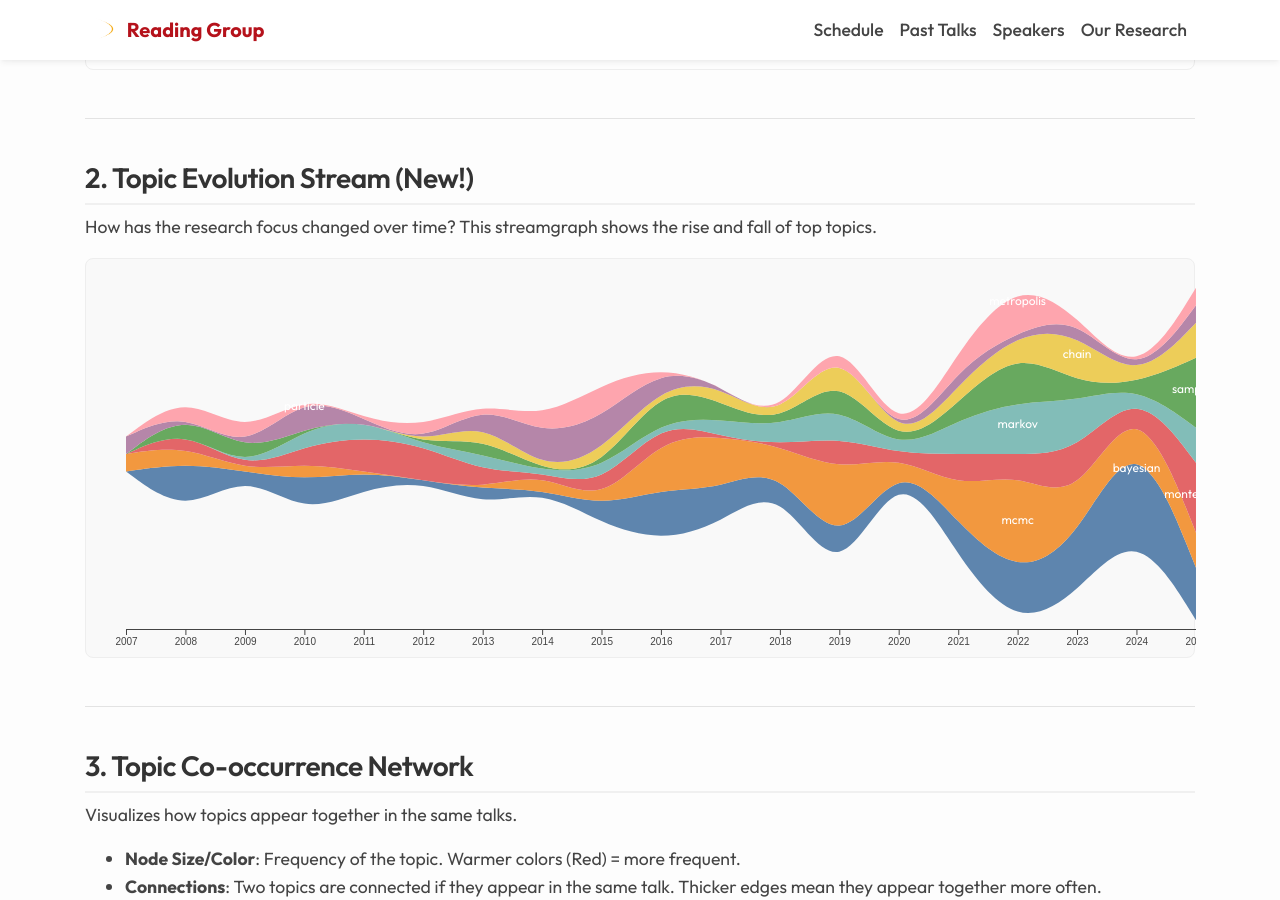
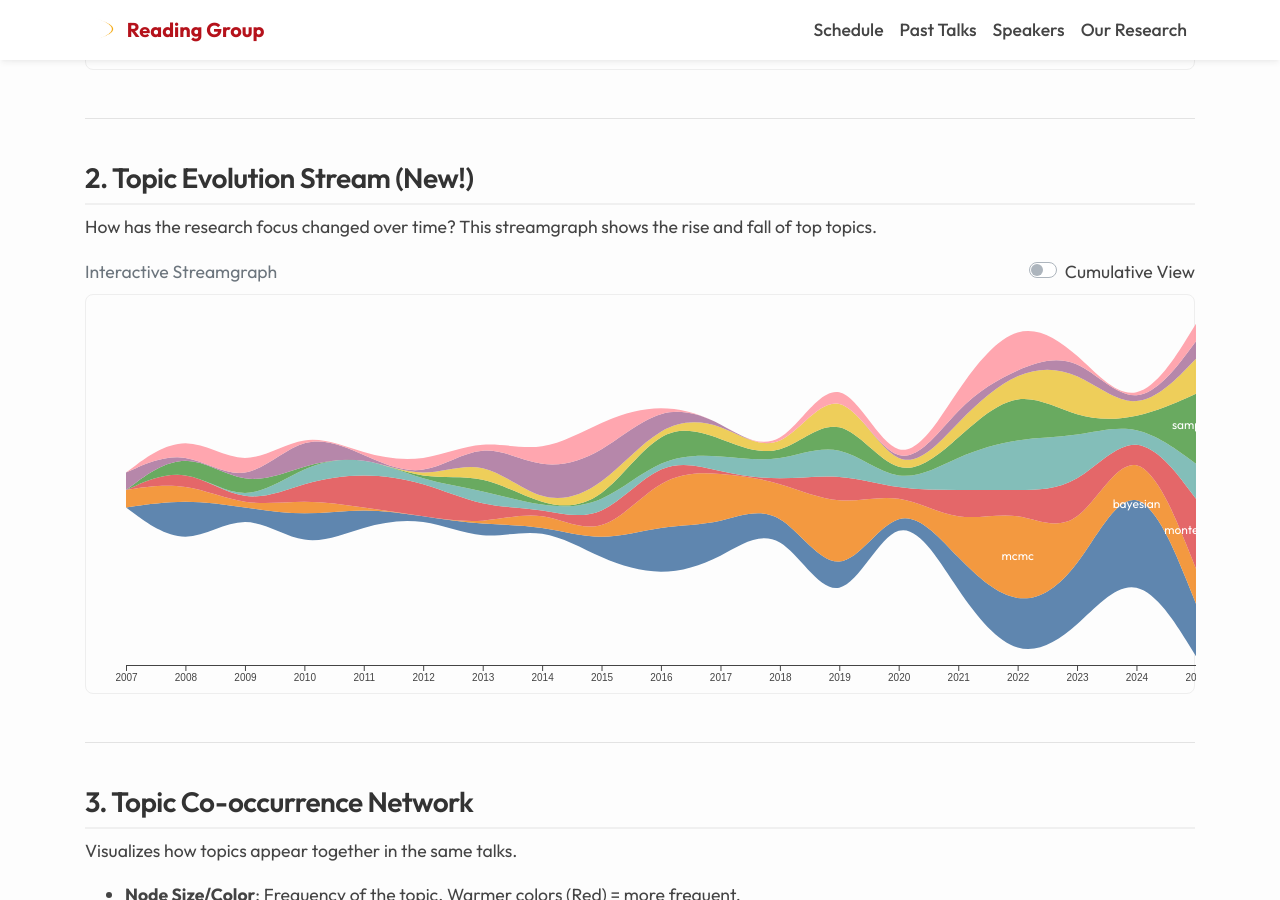
Before and after one commit to LU-CSML/lu-csml.github.io, a Jekyll site: the page built from visualizations.md, in a window 1280 px wide and 900 px high, scrolled down 597 px. Built offline with Jekyll 4.4.1, drawn with Linux system fonts in a browser that asks for light colours; some of the changed lines change nothing that is shown.

Commit message:
feat: Add cumulative view toggle and logic to streamgraph visualization.

```diff
--- a/visualizations.md
+++ b/visualizations.md
@@ -26,7 +26,14 @@
 How has the research focus changed over time? This streamgraph shows the rise and fall of top topics.
 
 <!-- Streamgraph Container -->
-<div id="stream-container" class="mb-5" style="width: 100%; height: 400px; border: 1px solid #eee; border-radius: 8px; background: #f9f9f9;"></div>
+<div class="d-flex justify-content-between align-items-center mb-2">
+  <span class="text-muted">Interactive Streamgraph</span>
+  <div class="custom-control custom-switch">
+    <input type="checkbox" class="custom-control-input" id="cumulativeToggle">
+    <label class="custom-control-label" for="cumulativeToggle">Cumulative View</label>
+  </div>
+</div>
+<div id="stream-container" class="mb-5" style="width: 100%; height: 400px; border: 1px solid #eee; border-radius: 8px;"></div>
 
 ---
 
@@ -77,7 +84,6 @@
 <script src="https://d3js.org/d3.v6.min.js"></script>
 
 <script>
-  console.log("DEBUG: Main script starting...");
   // ============================================
   // 1. DATA PREPARATION (Liquid -> JS)
   // ============================================
@@ -167,6 +173,7 @@
   // ============================================
   var container = document.getElementById('network-container');
   var network = null;
+  let isCumulative = false;
 
   function getHeatmapColor(value, min, max) {
     var diff = max - min;
@@ -405,9 +412,20 @@
       try { renderStreamgraph(); } catch(e){}
   });
 
+  // Bind Toggle
+  const toggle = document.getElementById('cumulativeToggle');
+  if (toggle) {
+      toggle.addEventListener('change', function(e) {
+          isCumulative = e.target.checked;
+          renderStreamgraph();
+      });
+  }
+
   // ============================================
   // 4. STREAMGRAPH LOGIC
   // ============================================
+
+
   function renderStreamgraph() {
     // Check D3
     if (typeof d3 === 'undefined') {
@@ -476,10 +494,19 @@
         }
 
         // 3. Prepare Data for D3 Stack
+        let runningTotals = {};
+        topTopicList.forEach(t => runningTotals[t] = 0);
+
         const data = years.map(function(y) {
            const obj = { year: new Date(y, 0, 1) };
            topTopicList.forEach(function(topic) {
-               obj[topic] = yearMap[y][topic] || 0;
+               let val = yearMap[y][topic] || 0;
+               if (isCumulative) {
+                   runningTotals[topic] += val;
+                   obj[topic] = runningTotals[topic];
+               } else {
+                   obj[topic] = val;
+               }
            });
            return obj;
         });
@@ -487,7 +514,7 @@
         // 4. D3 Stack
         const stack = d3.stack()
             .keys(topTopicList)
-            .offset(d3.stackOffsetSilhouette)
+            .offset(isCumulative ? d3.stackOffsetNone : d3.stackOffsetSilhouette)
             .order(d3.stackOrderNone);
 
         const series = stack(data);
@@ -545,6 +572,7 @@
             .style("pointer-events", "none")
             .text(function(d) { return d.key; })
             .attr("transform", function(d) {
+                // Determine label position based on largest area width
                 let maxDiff = 0;
                 let bestPoint = null;
                 d.forEach(function(p) {
@@ -554,13 +582,16 @@
                         bestPoint = p;
                     }
                 });
-                if (bestPoint) {
+
+                // Only show label if the area is thick enough
+                if (bestPoint && maxDiff > (isCumulative ? (d3.max(data, d => d[d.key] || 0) * 0.05) : 3)) {
                     const px = x(bestPoint.data.year);
                     const py = y((bestPoint[0] + bestPoint[1]) / 2);
                     return "translate(" + px + "," + py + ")";
                 }
-                return "translate(0,0)";
+                return "translate(-9999, -9999)"; // Hide if too small
             });
+
     } catch (e) {
         console.error(e);
         container.innerHTML = '<p class="text-danger p-3">Error rendering streamgraph: ' + e.message + '</p>';
```
